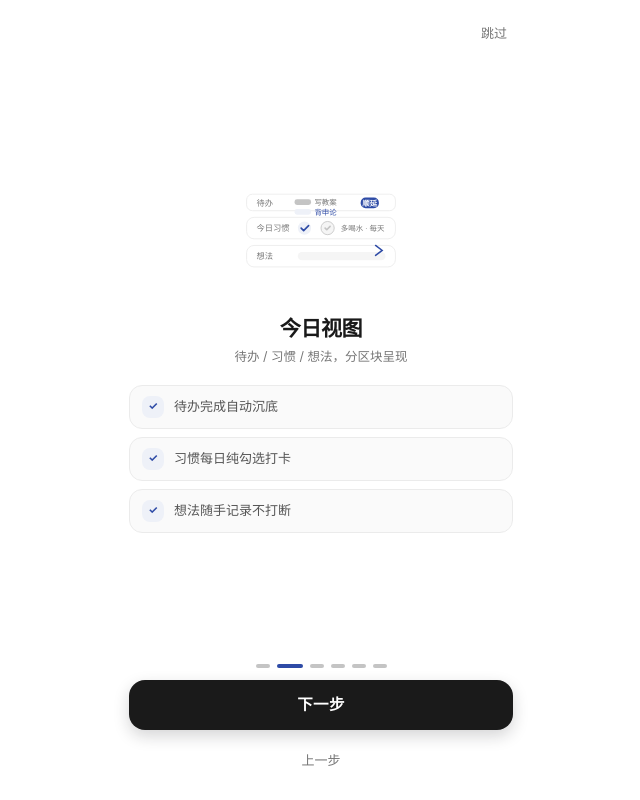
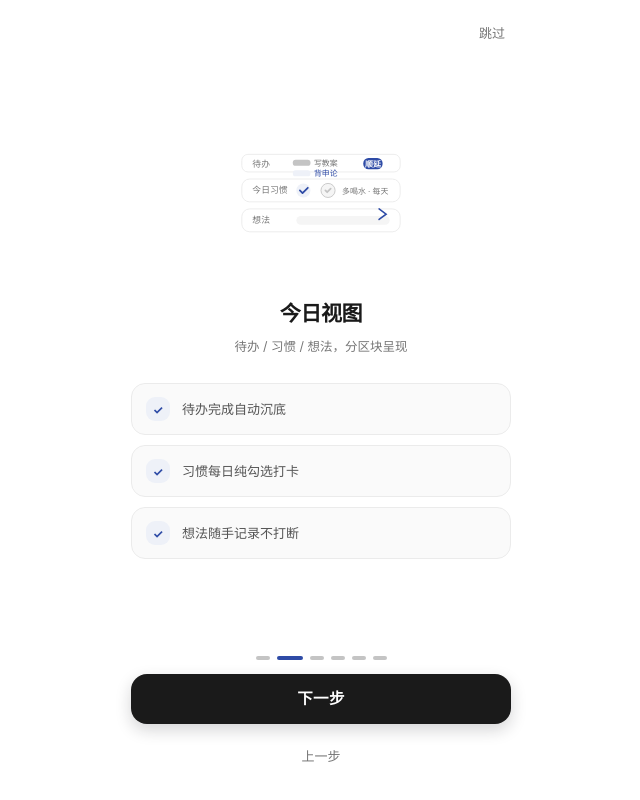
Before and after one commit to Yiduanzhi-ops/DayCell, a React (Vite) app: page / in a window 1280 px wide. Both pictures are taken after a click on the button 614 px from the left and 716 px from the top of the page. Shown: the whole page, without its empty margins (319-959 px from the left). Built offline with nearby package versions, Linux system fonts and the light colour scheme.

Commit message:
v8.23 引导动效升级（插画浮动+内容依次浮现）+ 排版拉开呼吸感、亮点卡更方正

```diff
--- a/src/ui/ChangelogView.tsx
+++ b/src/ui/ChangelogView.tsx
@@ -8,11 +8,19 @@ import type { JSX } from 'react'
 import { useApp } from '@/app/context'
 import styles from './ChangelogView.module.css'
 
-const CURRENT_VERSION = 'v8.22'
+const CURRENT_VERSION = 'v8.23'
 export { CURRENT_VERSION }
 
 /** 版本要点（倒序：最新在最前）。维护约定：发版时在数组头部插入新条目。 */
 const CHANGELOG: { version: string; date: string; items: string[] }[] = [
+  {
+    version: 'v8.23',
+    date: '2026-10-10',
+    items: [
+      '引导动效升级：插画与 logo 轻浮动 + 标题/要点/卡片依次浮现，切屏更有交互感',
+      '引导排版拉开呼吸感：插画与文字、卡片上下间距加大；首屏 6 个亮点卡更高更方正，不再扁挤',
+    ],
+  },
   {
     version: 'v8.22',
     date: '2026-10-10',
--- a/src/ui/OnboardingView.module.css
+++ b/src/ui/OnboardingView.module.css
@@ -17,7 +17,9 @@
   height: 100%;
   display: flex;
   flex-direction: column;
-  padding: 12px 18px 20px;
+  padding: 12px 20px 24px;
+  /* 极端小屏（如 iPhone SE）内容超高时保底可滚，按钮不丢 */
+  overflow-y: auto;
 }
 
 .top {
@@ -41,34 +43,47 @@
   display: flex;
   flex-direction: column;
   justify-content: center;
-  animation: fadeUp 0.5s ease both;
+  padding: 8px 0 4px;
 }
 
 @keyframes fadeUp {
-  from { opacity: 0; transform: translateY(14px); }
+  from { opacity: 0; transform: translateY(16px); }
   to { opacity: 1; transform: none; }
 }
 
+/* 切屏时标题 / 副标题 / 内容块 / 卡片依次浮现（delay 由组件 inline 覆盖） */
+.title, .sub, .grid, .pts, .gc, .pt, .tipWrap {
+  animation: fadeUp 0.55s ease both;
+}
+
 .illu {
-  height: 132px;
+  height: 150px;
   display: flex;
   align-items: center;
   justify-content: center;
-  margin: 0 0 12px;
+  margin: 0 0 18px;
 }
 
+/* 插画轻浮动：入场后再慢慢上下漂，给整屏一点"活着"的动态感 */
 .illuSvg {
-  width: 212px;
-  height: 124px;
+  width: 224px;
+  height: 132px;
   display: block;
+  animation: floatY 3.8s ease-in-out 0.9s infinite;
 }
 
 .logo {
-  width: 104px;
-  height: 104px;
+  width: 106px;
+  height: 106px;
   border-radius: 26px;
   object-fit: cover;
   box-shadow: 0 10px 24px rgba(20, 24, 40, 0.18), 0 2px 6px rgba(20, 24, 40, 0.08);
+  animation: floatY 3.8s ease-in-out 0.9s infinite;
+}
+
+@keyframes floatY {
+  0%, 100% { transform: translateY(0); }
+  50% { transform: translateY(-7px); }
 }
 
 .title {
@@ -83,8 +98,8 @@
 .sub {
   font-size: 12.5px;
   color: var(--ink-3);
-  line-height: 1.5;
-  margin-top: 6px;
+  line-height: 1.65;
+  margin-top: 10px;
   text-align: center;
 }
 
@@ -92,33 +107,34 @@
 .grid {
   display: flex;
   flex-direction: column;
-  margin-top: 18px;
+  margin-top: 26px;
 }
 
 .hlRow {
   display: grid;
   grid-template-columns: 1fr 1fr;
-  gap: 8px;
+  gap: 10px;
 }
 
 .gc {
   background: var(--bg-subtle);
   border: 1px solid var(--line);
-  border-radius: 12px;
-  padding: 9px 10px;
+  border-radius: 13px;
+  padding: 13px 12px;
   display: flex;
-  gap: 8px;
+  gap: 10px;
   align-items: center;
+  min-height: 48px;
 }
 
 .gcIcon {
-  flex: 0 0 18px;
-  width: 18px;
-  height: 18px;
-  border-radius: 6px;
+  flex: 0 0 20px;
+  width: 20px;
+  height: 20px;
+  border-radius: 7px;
   background: var(--accent-soft);
   color: var(--accent);
-  font-size: 10px;
+  font-size: 11px;
   font-weight: 700;
   display: flex;
   align-items: center;
@@ -137,11 +153,11 @@
   align-items: center;
   justify-content: center;
   gap: 7px;
-  margin-top: 16px;
+  margin-top: 20px;
   background: var(--accent-soft);
   border: 1px dashed var(--accent-line);
   border-radius: 11px;
-  padding: 9px 10px;
+  padding: 11px 10px;
   font-size: 11px;
   color: var(--accent);
   white-space: nowrap;
@@ -165,32 +181,32 @@
 .pts {
   display: flex;
   flex-direction: column;
-  gap: 8px;
-  margin-top: 18px;
+  gap: 10px;
+  margin-top: 26px;
 }
 
 .pt {
   display: flex;
-  gap: 10px;
+  gap: 12px;
   align-items: center;
   background: var(--bg-subtle);
   border: 1px solid var(--line);
-  border-radius: 13px;
-  padding: 10px 12px;
+  border-radius: 14px;
+  padding: 13px 14px;
   font-size: 13px;
-  line-height: 1.4;
+  line-height: 1.45;
   color: var(--ink-2);
   white-space: nowrap;
 }
 
 .ptIcon {
-  flex: 0 0 22px;
-  width: 22px;
-  height: 22px;
-  border-radius: 8px;
+  flex: 0 0 24px;
+  width: 24px;
+  height: 24px;
+  border-radius: 9px;
   background: var(--accent-soft);
   color: var(--accent);
-  font-size: 11px;
+  font-size: 12px;
   font-weight: 700;
   display: flex;
   align-items: center;
@@ -201,8 +217,8 @@
   flex: 0 0 auto;
   display: flex;
   flex-direction: column;
-  gap: 12px;
-  padding-top: 16px;
+  gap: 14px;
+  padding-top: 24px;
 }
 
 .track {
--- a/src/ui/OnboardingView.tsx
+++ b/src/ui/OnboardingView.tsx
@@ -248,28 +248,28 @@ export function OnboardingView(): JSX.Element {
 
         <div className={styles.body} key={step}>
           <div className={styles.illu}>{step === 0 ? <img className={styles.logo} src={LOGO_URL} alt="DayCell" /> : <page.illu />}</div>
-          <h1 className={styles.title}>{page.title}</h1>
-          <p className={styles.sub}>{page.sub}</p>
+          <h1 className={styles.title} style={{ animationDelay: '0.08s' }}>{page.title}</h1>
+          <p className={styles.sub} style={{ animationDelay: '0.16s' }}>{page.sub}</p>
 
           {step === 0 ? (
-            <div className={styles.grid}>
+            <div className={styles.grid} style={{ animationDelay: '0.24s' }}>
               <div className={styles.hlRow}>
-                {HIGHLIGHTS.map((h) => (
-                  <div className={styles.gc} key={h.label}>
+                {HIGHLIGHTS.map((h, i) => (
+                  <div className={styles.gc} key={h.label} style={{ animationDelay: `${0.28 + i * 0.07}s` }}>
                     <span className={styles.gcIcon}>{h.icon}</span>
                     <b>{h.label}</b>
                   </div>
                 ))}
               </div>
-              <div className={styles.tipWrap}>
+              <div className={styles.tipWrap} style={{ animationDelay: '0.72s' }}>
                 <span className={styles.plus}>+</span>
                 添加到主屏幕，获取 APP 使用体验
               </div>
             </div>
           ) : (
-            <div className={styles.pts}>
-              {page.points?.map((p) => (
-                <div className={styles.pt} key={p}>
+            <div className={styles.pts} style={{ animationDelay: '0.24s' }}>
+              {page.points?.map((p, i) => (
+                <div className={styles.pt} key={p} style={{ animationDelay: `${0.28 + i * 0.08}s` }}>
                   <span className={styles.ptIcon}>✓</span>
                   {p}
                 </div>
```
Also changed, not shown: 4 other files (tests, documents, lock files or other folders).
